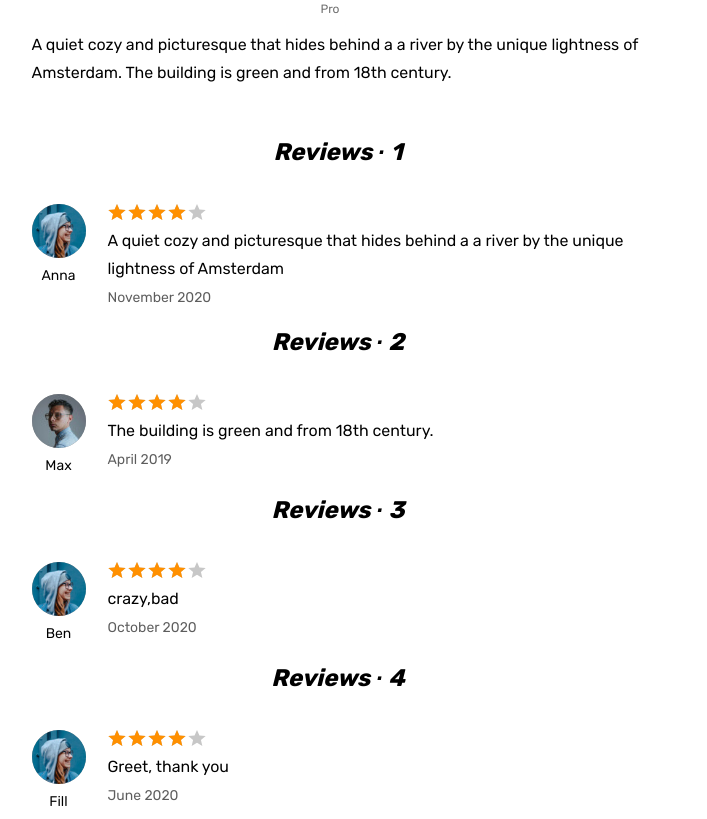
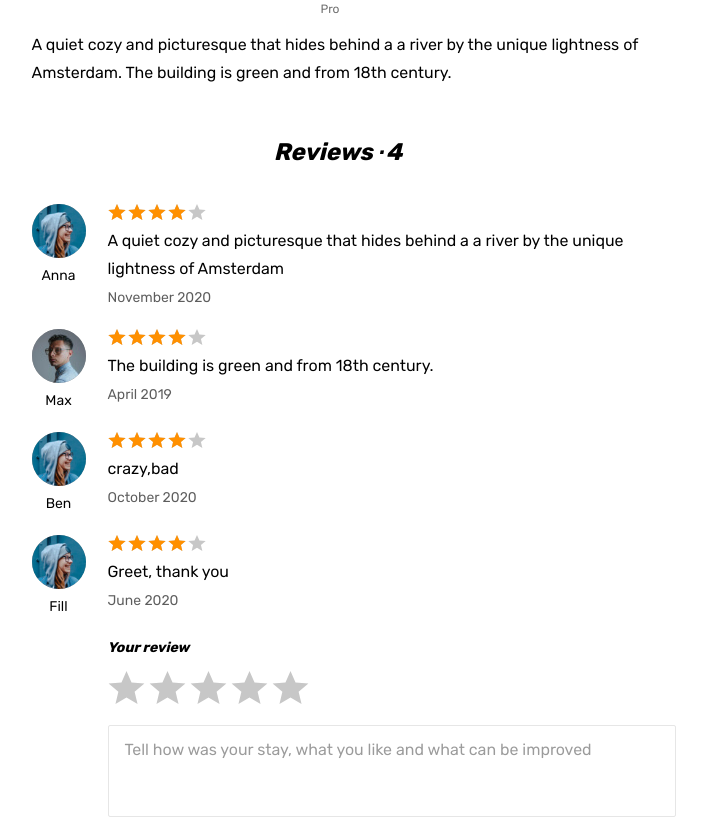
Before and after one commit to VladimirVorobyov/1001671-six-cities-8, a React (Create React App) app in the folder project/: page /offer/123 in a window 1280 px wide. Shown: the part 1080-1899 px from the top of the page, without its empty margins (302-1009 px from the left). Built offline with nearby package versions, Linux system fonts and the light colour scheme.

Commit message:
list comment

```diff
--- a/project/package.json
+++ b/project/package.json
@@ -4,7 +4,6 @@
   "private": true,
   "dependencies": {
     "@reduxjs/toolkit": "^1.5.0",
-    "@types/leaflet": "^1.7.5",
     "axios": "^0.21.1",
     "history": "^4.10.1",
     "leaflet": "^1.7.1",
@@ -50,6 +49,7 @@
     "@testing-library/user-event": "^12.8.0",
     "@types/faker": "^5.5.8",
     "@types/jest": "^26.0.24",
+    "@types/leaflet": "^1.7.5",
     "@types/node": "^12.20.27",
     "@types/react": "^17.0.26",
     "@types/react-dom": "^17.0.9",
@@ -58,6 +58,7 @@
     "axios-mock-adapter": "^1.19.0",
     "eslint-config-htmlacademy": "^4.1.0",
     "faker": "^5.5.3",
+    "prettier": "2.4.1",
     "redux-devtools-extension": "^2.13.9",
     "typescript": "^4.4.3"
   }
--- a/project/src/components/room/room.tsx
+++ b/project/src/components/room/room.tsx
@@ -5,7 +5,7 @@ import Card from '../card/card';
 import Comment from '../comment/comment';
 import Error from '../error/error';
 import Logo from '../logo/logo';
-import UserComment from '../user-comment/user-comment';
+import ListComment from '../user-comment/list-comment';
 import DescriptionRoom from './description-room';
 import FullImgRoom from './full-img-room';
 import InsideList from './inside-list';
@@ -130,7 +130,7 @@ function Room ({offers,setActive,active}:RoomProps): JSX.Element {
                   </div>
                 </div>
                 <section className="property__reviews reviews">
-                  {offer.comments.map((item,i)=> <UserComment key={item.id} index={i} offer={item}/>)}
+                  <ListComment index={offer.comments.length} comments={offer.comments}/>
                   <Comment setForm={setForm} form={form}/>
                 </section>
               </div>
--- /dev/null
+++ b/project/src/components/user-comment/list-comment.tsx
@@ -0,0 +1,22 @@
+import {CommentsOfferType} from '../../types/offers-type';
+import UserComment from './user-comment';
+
+type CommentProps = {
+  comments: CommentsOfferType;
+  index: number;
+}
+
+function ListComment ({comments,index}:CommentProps): JSX.Element{
+  return(
+    <>
+      <h2 className="reviews__title">Reviews &middot;
+        <span className="reviews__amount">{index}</span>
+      </h2>
+      <ul className="reviews__list">
+        {comments.map((item)=> <UserComment key={item.id}  offer={item}/>)}
+      </ul>
+    </>
+  );
+}
+
+export default ListComment;
--- a/project/src/components/user-comment/user-comment.tsx
+++ b/project/src/components/user-comment/user-comment.tsx
@@ -2,21 +2,16 @@ import {CommentOfferType} from '../../types/offers-type';
 
 type CommentProps = {
   offer: CommentOfferType;
-  index: number;
 }
 
-function UserComment ({offer,index}:CommentProps): JSX.Element{
+function UserComment ({offer}:CommentProps): JSX.Element{
   return(
-    <>
-      <h2 className="reviews__title">Reviews &middot; <span className="reviews__amount">{index+1}</span></h2>
-      <ul className="reviews__list">
     <li className="reviews__item">
       <div className="reviews__user user">
         <div className="reviews__avatar-wrapper user__avatar-wrapper">
           <img className="reviews__avatar user__avatar" src={offer.imgAutor} width="54" height="54" alt="Reviews avatar"/>
         </div>
-            <span className="reviews__user-name">{offer.Autor}
-            </span>
+        <span className="reviews__user-name">{offer.Autor}</span>
       </div>
       <div className="reviews__info">
         <div className="reviews__rating rating">
@@ -25,13 +20,10 @@ function UserComment ({offer,index}:CommentProps): JSX.Element{
             <span className="visually-hidden">Rating</span>
           </div>
         </div>
-            <p className="reviews__text">{offer.description}
-            </p>
+        <p className="reviews__text">{offer.description}</p>
         <time className="reviews__time" dateTime="2019-04-24">{offer.date}</time>
       </div>
     </li>
-      </ul>
-    </>
   );
 }
 
```
Also changed, not shown: 1 other file (tests, documents, lock files or other folders). Lines whose indentation alone changed are shown as unchanged.
